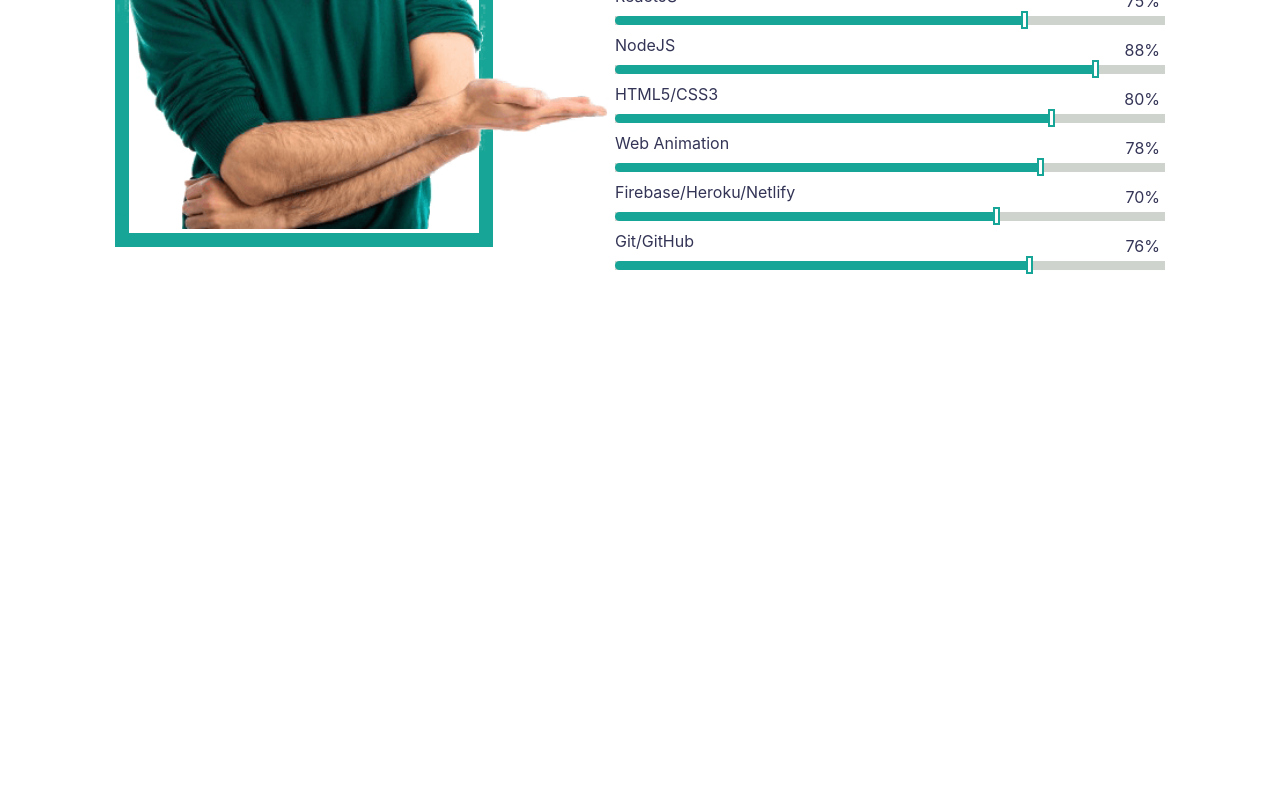
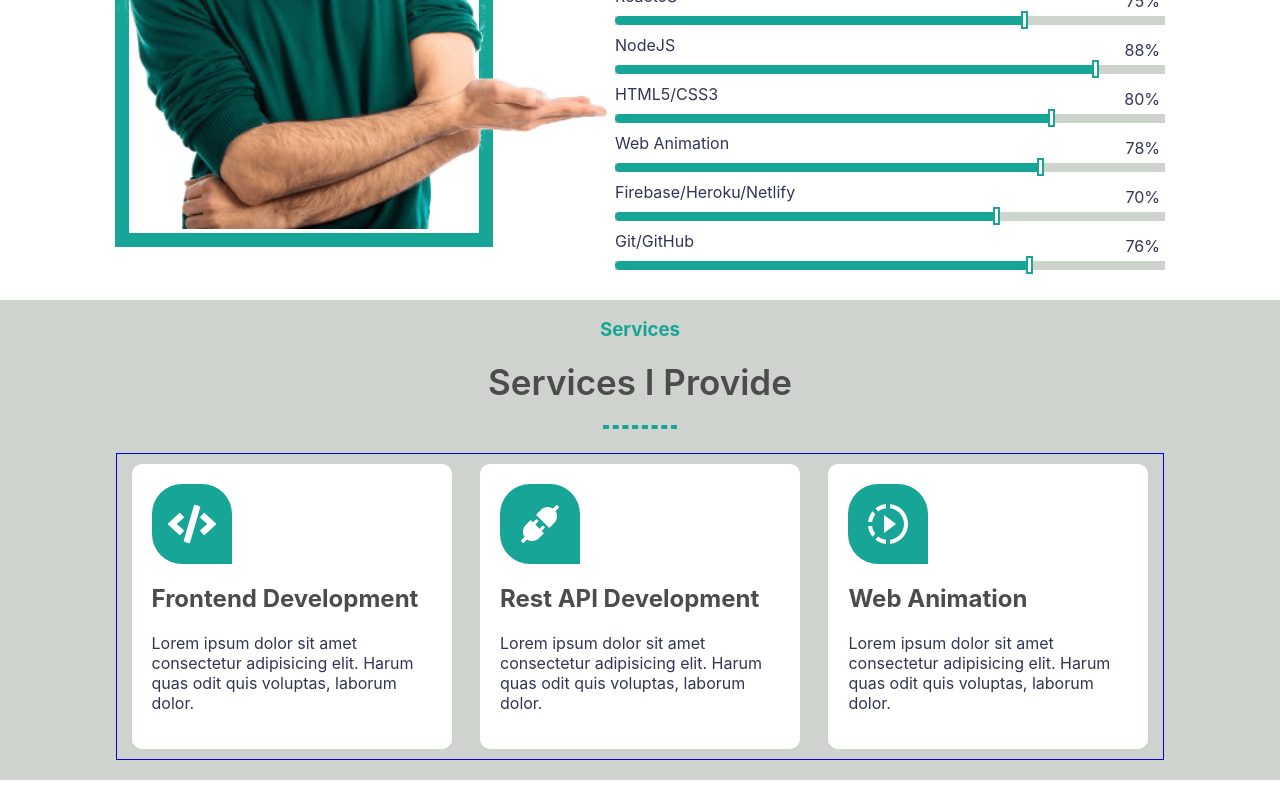
Before and after one commit to Sherlock-HolmesJM/portfolio, a React (Create React App) app: page / in a window 1280 px wide. Shown: the part 1258-2058 px from the top of the page. Before the commit the page ends 1538 px from the top, so only its background shows below. Built offline with nearby package versions, Linux system fonts and the light colour scheme.

Commit message:
updated cards and service components

```diff
--- a/src/App.tsx
+++ b/src/App.tsx
@@ -3,6 +3,7 @@ import { useViewportScroll } from 'framer-motion';
 import Header from './components/Header';
 import Home from './sections/Home';
 import About from './sections/About';
+import Service from './sections/Services';
 import log from './logger';
 import gsap from 'gsap';
 import scrollTrigger from 'gsap/ScrollTrigger';
@@ -49,6 +50,8 @@ function App() {
       <Home matches={matches} />
 
       <About />
+
+      <Service />
       {/* <canvas ref={canvas} className="background"></canvas> */}
     </div>
   );
--- a/src/components/Card.tsx
+++ b/src/components/Card.tsx
@@ -1,22 +1,87 @@
-import React from 'react'
+import React from 'react';
+import styled from 'styled-components';
+import * as config from '../config';
+
 
 interface Props {
-   caption?: string,
-   text?: string,
-   Icon?: any
+   caption: string,
+   text: string,
+   Icon: any
 
 }
 
+const transition = 'all .5s ease-in-out;';
+
 function Card(props: Props) {
-   const { caption, Icon, text } = props
+   const { caption, Icon, text } = props;
 
    return (
-      <div>
-         <Icon />
-         <div>{caption}</div>
-         <p>{text}</p>
-      </div>
+      <CARD>
+         <IconDiv className="card__iconDiv">
+            <Icon className="card__icon" />
+         </IconDiv>
+
+         <Caption className="card__caption">{caption}</Caption>
+
+         <Text className="card__text">{text}</Text>
+      </CARD>
    )
 }
 
+const CARD = styled.div`
+   background: ${config.color1};
+   width: 280px;
+   padding: 20px;
+   margin: 10px;
+   border: 2px grove ${config.color1};
+   border-radius: 10px;
+   transition: ${transition};
+
+   &:hover {
+      background: ${config.color3};
+      color: ${config.color1};
+   }
+
+   &:hover .card__iconDiv {
+      background: ${config.color1};
+      color: ${config.color3};
+   }
+
+   &:hover .card__caption, &:hover .card__text {
+      color: ${config.color1};
+   }
+`;
+
+const IconDiv = styled.div`
+   display: flex;
+   justify-content: center;
+   width: 80px;
+   height: 80px;
+   font-size: 46px;
+   line-height: 40px;
+   background: ${config.color3};
+   color: ${config.color1};
+   text-align: center;
+   border-radius: 30px;
+   border-bottom-right-radius: 0px;
+   transition: ${transition};
+
+   .card__icon {
+      width: 60%;
+      height: 60%;
+      align-self: center;
+   }
+
+`;
+
+const Caption = styled.h2`
+   color: ${config.color4};
+   transition: ${transition};
+`;
+
+const Text = styled.p`
+   color: ${config.color5};
+   transition: ${transition};
+`;
+
 export default Card
--- a/src/sections/Services.tsx
+++ b/src/sections/Services.tsx
@@ -2,26 +2,35 @@ import React from 'react';
 import styled from 'styled-components';
 import Card from '../components/Card';
 import SubHeader from '../components/SubHeader';
+import { AiFillApi } from 'react-icons/ai';
+import { FaCode } from 'react-icons/fa';
+import { MdSlowMotionVideo } from 'react-icons/md';
+import * as config from '../config';
 
 const texts = [
    'Lorem ipsum dolor sit amet consectetur adipisicing elit. Harum quas odit quis voluptas, laborum dolor.',
    'Lorem ipsum dolor sit amet consectetur adipisicing elit. Harum quas odit quis voluptas, laborum dolor.',
+   'Lorem ipsum dolor sit amet consectetur adipisicing elit. Harum quas odit quis voluptas, laborum dolor.',
 ];
+
+const icons = [FaCode, AiFillApi, MdSlowMotionVideo];
+
+const captions = ['Frontend Development', 'Rest API Development', 'Web Animation'];
 
 interface Props {}
 
-function Services(props: Props) {
-   const {} = props
+function Service(props: Props) {
+   // const {} = props
 
    return (
       <SERVICES>
          <Aside></Aside>
 
          <Main>
-            <SubHeader name="Services" caption="Services I Provide" />
+            <SubHeader name="Services" caption="Services I Provide" center />
 
             <CardContainer>
-               <Card />
+               { captions.map((caption, i) => <Card key={i} caption={caption} Icon={icons[i]} text={texts[i]}/>)}
             </CardContainer>
          </Main>
 
@@ -32,6 +41,8 @@ function Services(props: Props) {
 
 const SERVICES = styled.section`
    display: flex;
+   margin: 20px 0;
+   background: ${config.color2};
 `;
 
 const Main = styled.main`
@@ -40,11 +51,14 @@ const Main = styled.main`
 
 const CardContainer = styled.div`
    display: flex;
-   // flex-wrap: wrap;
+   justify-content: space-around;
+   flex-wrap: wrap;
+   margin: 20px 0;
+   border: 1px solid blue;
 `;
 
 const Aside = styled.aside`
    flex-basis: 10%;
 `;
 
-export default Services
+export default Service
```
